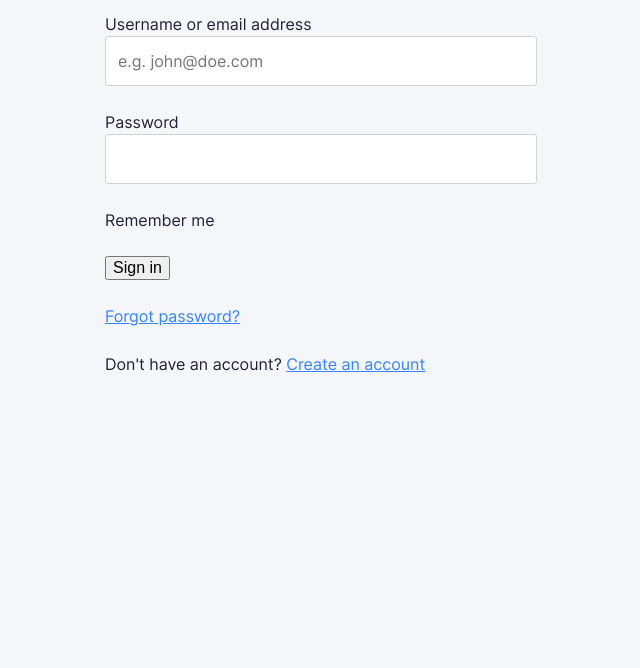
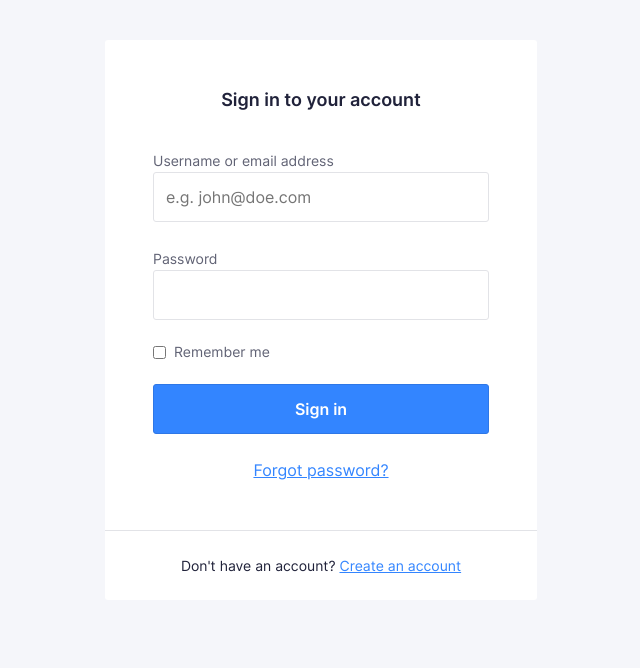
Before and after one commit to nmct-create3/login-form-design-DebaveyeEliasProjects, a plain HTML site: page index.html in a window 1280 px wide. Shown: the part 132-800 px from the top of the page, without its empty margins (319-959 px from the left). Drawn offline with Linux system fonts and the light colour scheme.

Commit message:
centring page

```diff
--- a/css/screen.css
+++ b/css/screen.css
@@ -190,9 +190,7 @@ a:focus {
 
 input{
     display: block;
-    -webkit-appearance: none;
-    -moz-appearance: none;
-    appearance: none;
+
 }
 /*------------------------------------*\
 #OBJECTS
@@ -210,7 +208,9 @@ input{
 }
 
 .o-row--login {
-    /* stuff here to align the card */
+    display:flex;
+    align-items: center;
+    height: 100vh;
 }
 
 /* size modifiers */
@@ -487,6 +487,58 @@ input{
     Card with box shadow
 */
 
+.c-card{
+    background-color: white;
+    border-radius: 3px;
+}
+
+.c-card__body{
+
+    padding: 12px 48px;
+
+}
+
+.c-card__title{
+    display: flex;
+    width: 100%;
+    justify-content: center;
+    align-items: center;
+    font-size: 18px;
+    font-weight: 500;
+    padding-top: 48px;
+    margin-top: 56px;
+
+}
+
+.c-card__footer{
+
+    display: flex;
+    justify-content: center;
+    align-items: center;
+    font-size: 14px;
+    border-top: 1px solid #E2E3E7;
+
+}
+
+.c-card__footer p {
+    margin:24px 12px;
+}
+
+@media(max-width:530px){
+
+    .c-card__body{
+        padding: 6px 24px;
+        font-size: 14px;
+
+    }
+    .c-card__title{
+        font-size: 16px;
+    }
+
+
+
+}
+
 /*
     Component: Forms
     ---
@@ -512,15 +564,22 @@ input{
 .c-input {
     width: 100%;
     border-radius: 3px;
-    border: 1px solid lightgray;
+    border: 1px solid #E2E3E7;
     font-family: "Inter";
     color: #20223a;
     font-size: 16px;
     line-height: 24px;
     padding: 12px;
+    -webkit-appearance: none;
+    -moz-appearance: none;
+    appearance: none;
 }
 
 .c-input:focus {
+    outline: none;
+    box-shadow: h-offset v-offset blur spread color;
+    box-shadow: 0 0 0 3px #3385ff4d;
+    border: 1px solid #3385FF;
 }
 
 /*
@@ -530,6 +589,16 @@ input{
 */
 
 .c-label {
+    font-size: 14px;
+    line-height: 16px;
+    margin-bottom: 18px;
+    color: #606274;
+}
+
+.c-form-field--option .c-label{
+
+    margin-bottom: 0;
+    margin-left: 8px;
 
 }
 
@@ -549,18 +618,38 @@ input{
 
 
 .c-button {
-
+    width: 100%;
+    border-radius: 3px;
+    border: 1px solid #2E77E6;
+    font-family: "Inter";
+    background-color: #3385FF;
+    color: #FFFFFF;
+    font-size: 16px;
+    line-height: 24px;
+    padding: 12px;
+    outline: none;
+    font-weight: 500;
 }
 
 .c-button:hover {
-
+    background-color: #4F95FF;
+    border: 1px solid #2E77E6;
+    outline: none;
 }
 
 .c-button:focus {
 
+    background-color: #3385FF;
+    border: 1px solid #2E77E6;
+    box-shadow: h-offset v-offset blur spread color;
+    box-shadow: 0 0 0 3px #3385ff4d;
+    outline: none;
 }
 
 .c-button:active {
+    background-color:#2E77E6;
+    border: 1px solid #2E77E6;
+    outline: none;
 
 }
 
@@ -591,6 +680,27 @@ input{
     ---
     Utility classes to put specific margins and paddings onto elements
 */
+
+
+.u-margin__bottom-lg{
+    margin-bottom: 36px !important;
+
+}
+
+.u-smaller_text{
+    font-size: 14px;
+}
+
+.u-gray__text{
+    color: #757787;
+}
+
+
+.u-align--center{
+    display: flex;
+    justify-content: center;
+
+}
 
 .u-pt-clear {
     padding-top: 0 !important;
--- a/index.html
+++ b/index.html
@@ -19,7 +19,7 @@
         <link rel="stylesheet" href="css/screen.css">
     </head>
     <body>
-        <section class="o-row o-row--lg o-row--body">
+        <section class="o-row o-row--lg o-row--body o-row--login">
             <div class="o-container u-max-width-xs">
                 <h1 class="c-logo">
                     <svg class="c-logo__symbol" viewBox="0 0 119 24" xmlns="http://www.w3.org/2000/svg">
@@ -36,34 +36,34 @@
                     </div>
                     <div class="c-card__body">
                         <p class="c-form-field">
-                            <label for="username">
+                            <label class="c-label" for="username">
                                 Username or email address
                             </label>
                             <input class="c-input" type="email" name="username" id="username" placeholder="e.g. john@doe.com" required>
                         </p>
                         <p class="c-form-field">
-                            <label for="password">
+                            <label class="c-label" for="password">
                                 Password
                             </label>
                             <input class="c-input" type="password" name="password" id="password" required>
                         </p>
                         <p class="c-form-field c-form-field--option">
                             <input type="checkbox" name="rememberme" id="rememberme">
-                            <label for="rememberme">
+                            <label class="c-label" for="rememberme">
                                 Remember me
                             </label>
                         </p>
                         <p>
-                            <input type="submit" value="Sign in"/input>
+                            <input class="c-button" type="submit" value="Sign in"/input>
                         </p>
-                        <p>
-                            <a href="#!">
+                        <p class="u-margin__bottom-lg u-align--center">
+                            <a href="#!" >
                                 Forgot password?
                             </a>
                         </p>
                     </div>
                     <div class="c-card__footer">
-                        <p>
+                        <p class="u-smaller_text">
                             Don't have an account? <a href="#">Create an account</a>
                         </p>
                     </div>
```
